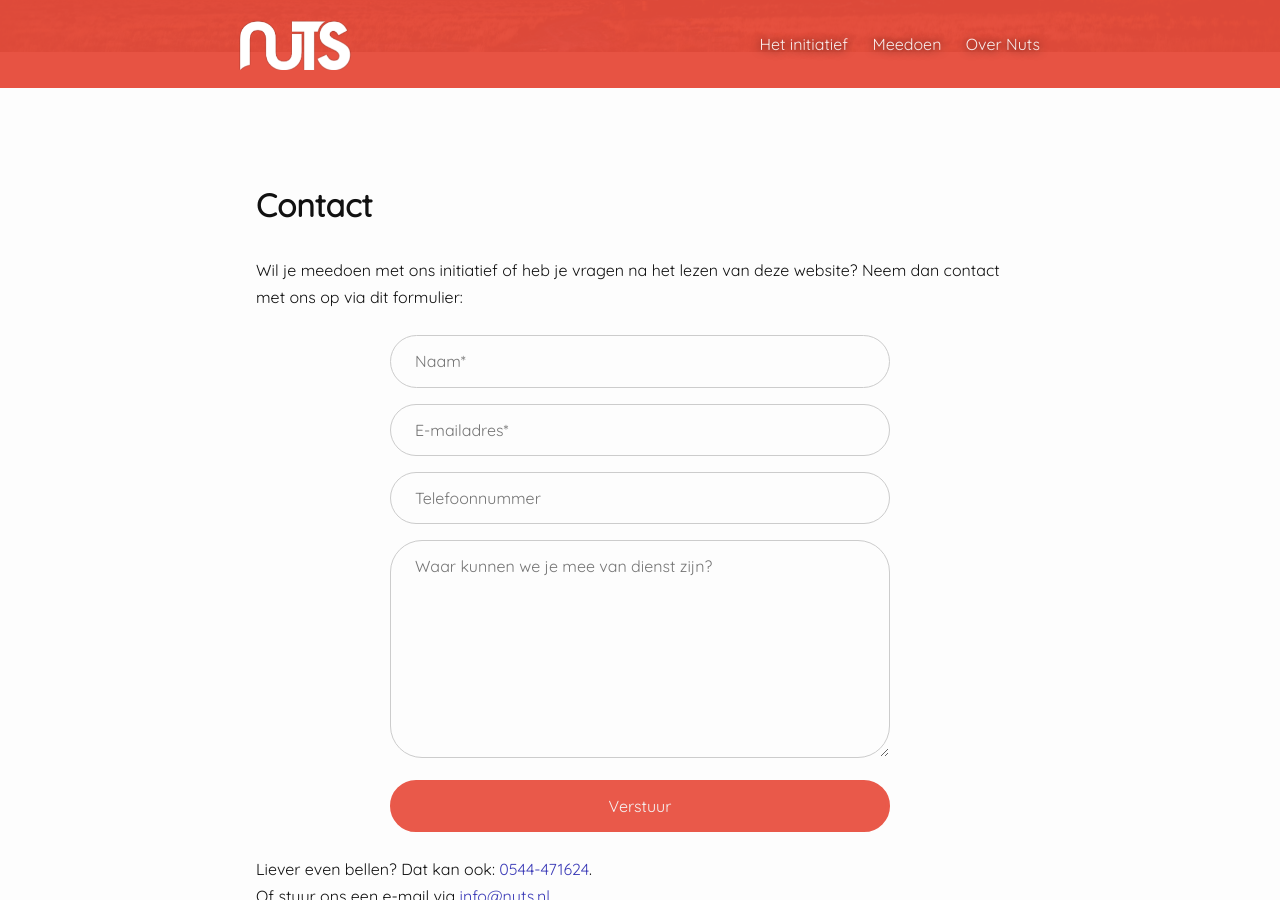
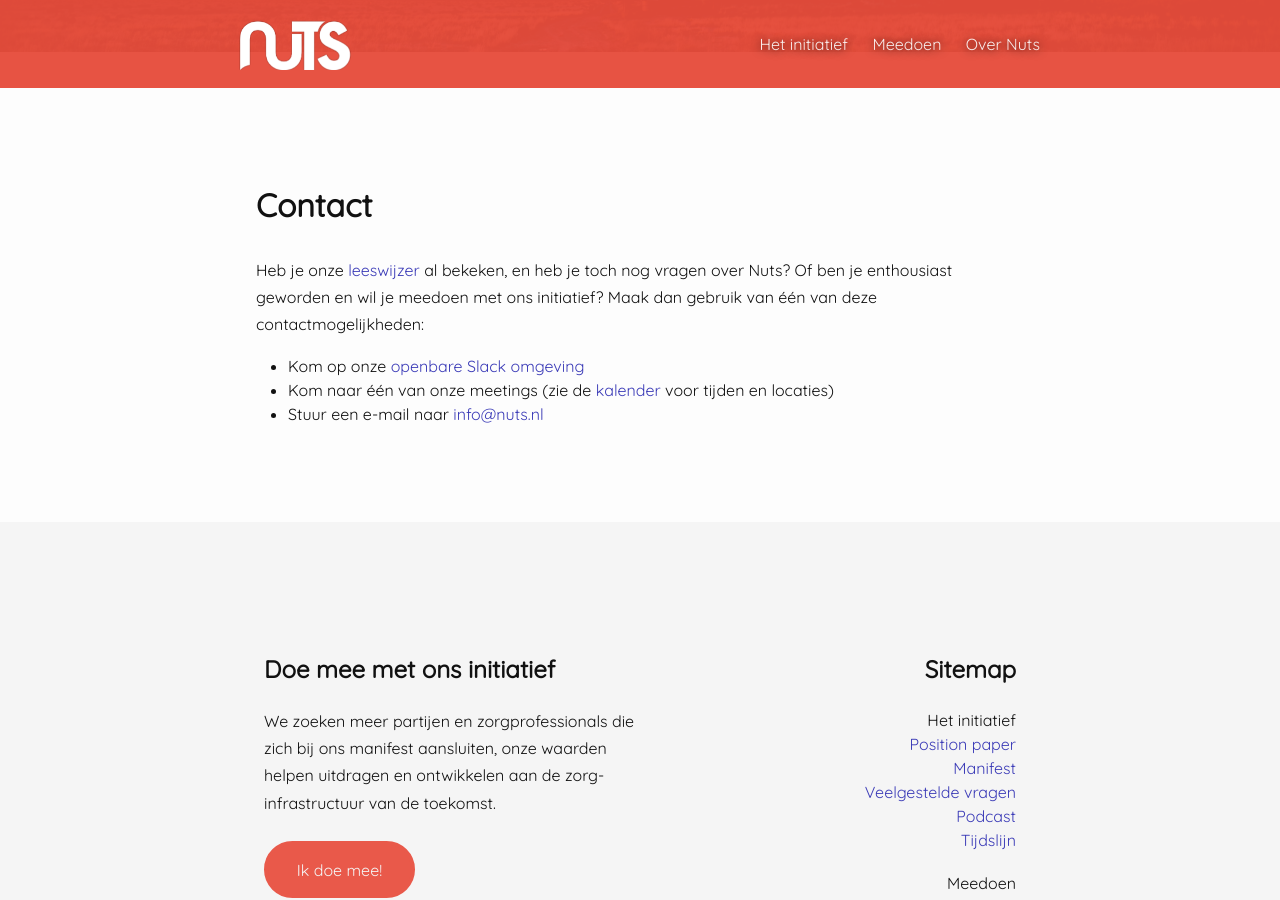
Before and after one commit to nuts-foundation/nuts-webpresence, a Jekyll site: the page built from contact.md, in a window 1280 px wide and 900 px high, scrolled down 308 px. Built offline with Jekyll 4.4.1, drawn with Linux system fonts in a browser that asks for light colours.

Commit message:
Mensen meer richting Slack sturen en een beter gevoel geven van wat Nuts is voor we in gesprek komen

```diff
--- a/contact.md
+++ b/contact.md
@@ -7,9 +7,10 @@ header_image: contact
 
 # Contact
 
-Wil je meedoen met ons initiatief of heb je vragen na het lezen van deze website? Neem dan contact met ons op via dit formulier:
+Heb je onze [leeswijzer](/leeswijzer) al bekeken, en heb je toch nog vragen over
+Nuts? Of ben je enthousiast geworden en wil je meedoen met ons initiatief? Maak
+dan gebruik van één van deze contactmogelijkheden:
 
-{% include signup.html -%}
-
-Liever even bellen? Dat kan ook: [0544-471624](tel:0544-471624).
-Of stuur ons een e-mail via [info@nuts.nl](mailto:info@nuts.nl).
+  * Kom op onze [openbare Slack omgeving](https://join.slack.com/t/nuts-foundation/shared_invite/zt-yix61es0-kEMbrNdEgj89vyNZi49fYA)
+  * Kom naar één van onze meetings (zie de [kalender](/kalender) voor tijden en locaties)
+  * Stuur een e-mail naar [info@nuts.nl](mailto:info@nuts.nl)
```
Also changed, not shown: index.md (+2 -1 lines), leeswijzer.md (+22 -24 lines).
